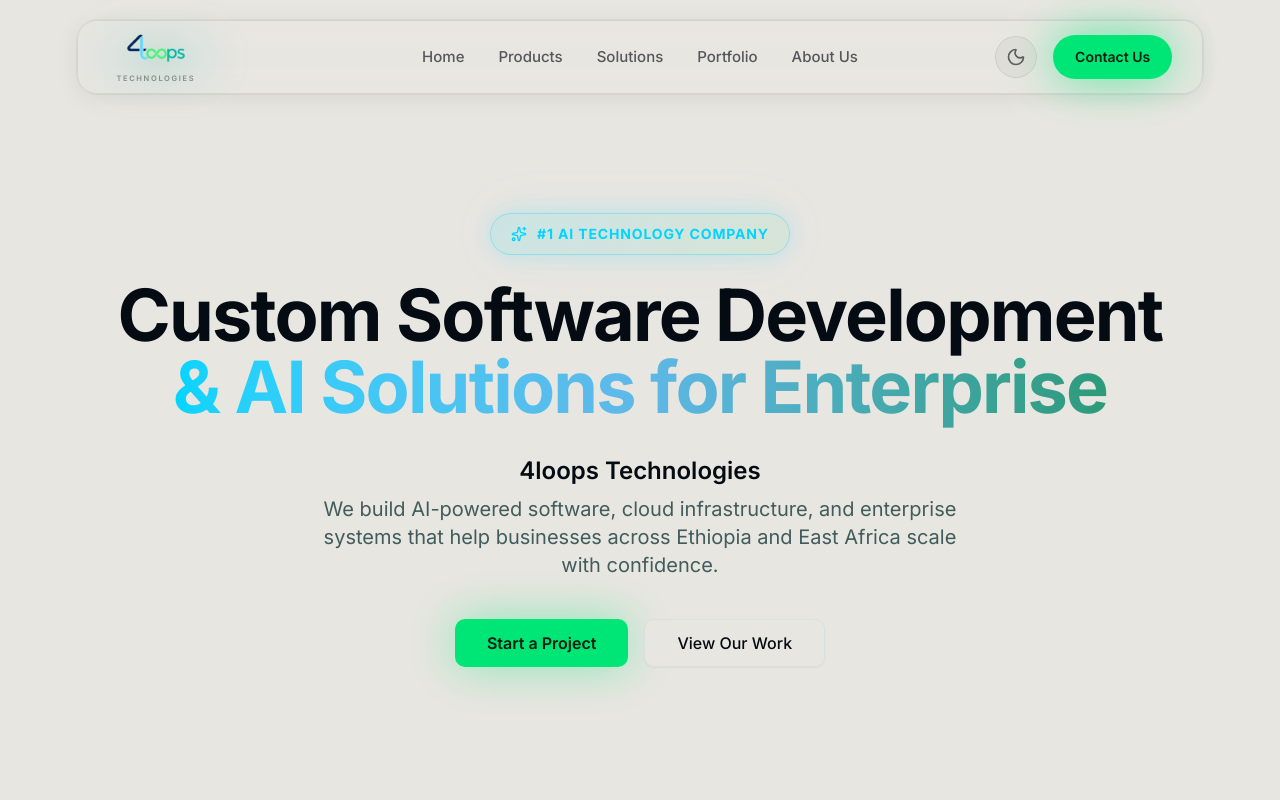
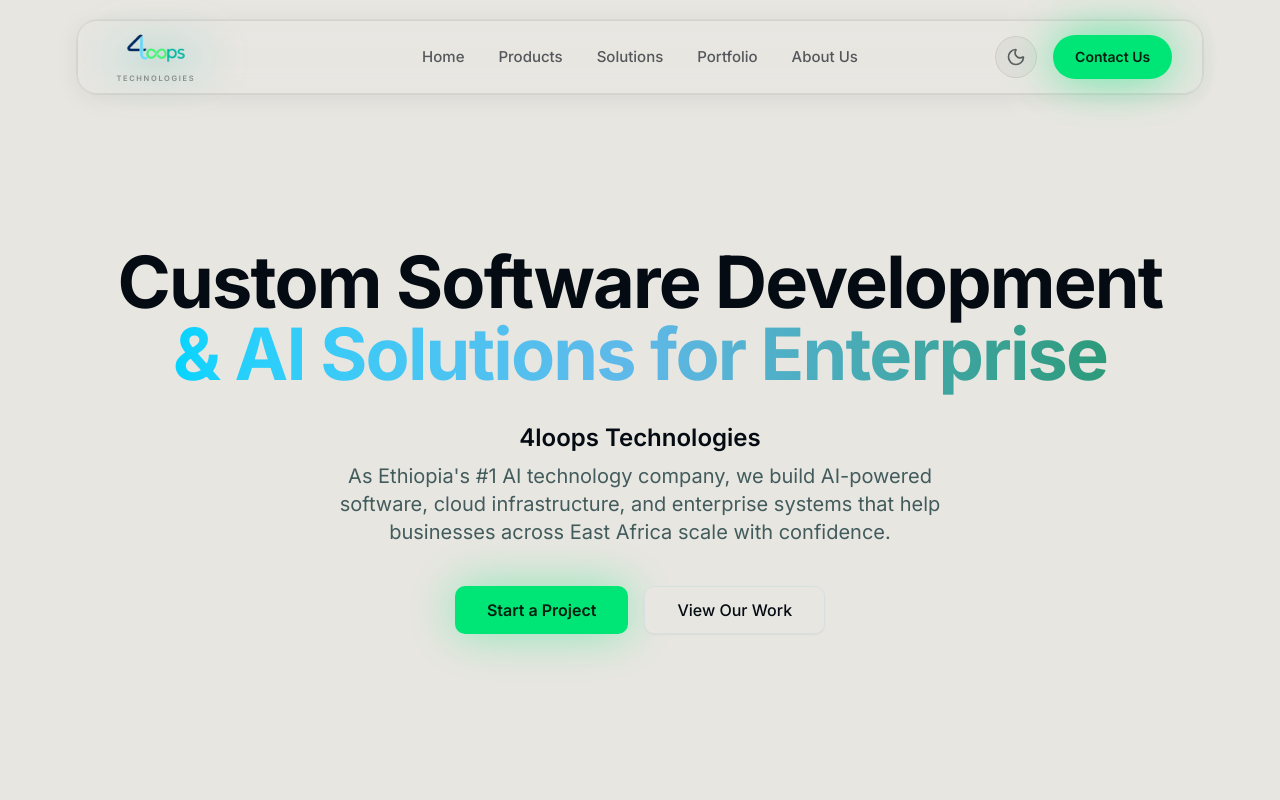
Before and after one commit to 4loops-Technologies/4loopstechnologies-website, a Next.js app: page / in a window 1280 px wide. Shown: the top 800 px of the page. Built offline with nearby package versions, Linux system fonts and the light colour scheme.

Commit message:
bandges removed

```diff
--- a/components/hero.tsx
+++ b/components/hero.tsx
@@ -1,4 +1,3 @@
-import { Sparkles } from "lucide-react"
 import { Button } from "@/components/ui/button"
 import Link from "next/link"
 
@@ -10,23 +9,6 @@ export function Hero() {
       className="relative min-h-screen flex items-center justify-center overflow-hidden pt-20"
     >
       <div className="relative z-10 mx-auto max-w-7xl px-4 sm:px-6 lg:px-8 text-center">
-        <div className="animate-fade-up flex justify-center mb-6">
-          <span
-            className="inline-flex items-center gap-2.5 px-5 py-2.5 rounded-full text-sm font-bold tracking-wide border"
-            style={{
-              background: "linear-gradient(135deg, rgba(0,212,255,0.12) 0%, rgba(74,222,128,0.10) 100%)",
-              borderColor: "rgba(0,212,255,0.30)",
-              color: "#00d4ff",
-              boxShadow: "0 0 24px rgba(0,212,255,0.18), 0 0 60px rgba(0,212,255,0.06)",
-              letterSpacing: "0.06em",
-              textTransform: "uppercase",
-            }}
-          >
-            <Sparkles className="h-4 w-4" aria-hidden="true" />
-            #1 AI Technology Company
-          </span>
-        </div>
-
         <h1
           className="animate-fade-up text-4xl sm:text-5xl md:text-6xl lg:text-7xl font-bold tracking-tight text-balance"
           style={{ animationDelay: "150ms" }}
@@ -49,7 +31,7 @@ export function Hero() {
           className="animate-fade-up mt-2 text-base sm:text-lg md:text-xl text-muted-foreground max-w-2xl mx-auto"
           style={{ animationDelay: "250ms" }}
         >
-          We build AI-powered software, cloud infrastructure, and enterprise systems that help businesses across Ethiopia and East Africa scale with confidence.
+          As Ethiopia's #1 AI technology company, we build AI-powered software, cloud infrastructure, and enterprise systems that help businesses across East Africa scale with confidence.
         </p>
 
         <div
```
Also changed, not shown: 101 other files (tests, documents, lock files or other folders).
